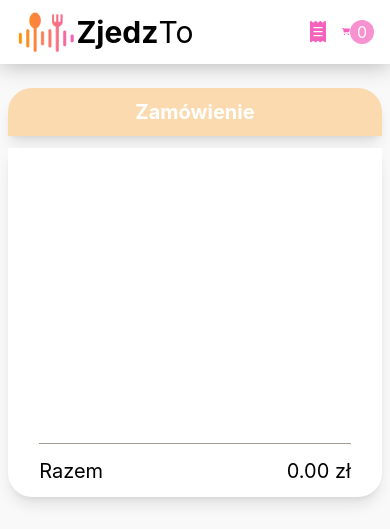
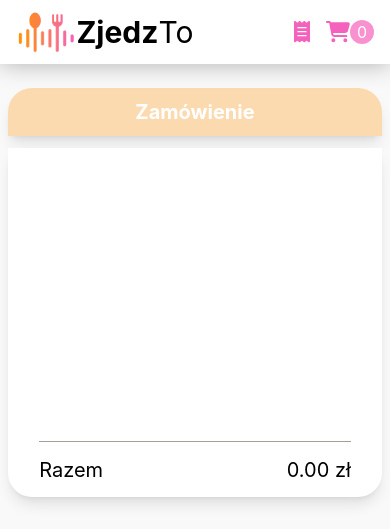
Before and after one commit to TomaszSack/zjedzto, a React (Create React App) app: page /order in a window 390 px wide. Shown: the top 529 px of the page. Built offline with nearby package versions, Linux system fonts and the light colour scheme.

Commit message:
minor style changes

```diff
--- a/src/components/Navbar.tsx
+++ b/src/components/Navbar.tsx
@@ -28,7 +28,7 @@ const Navbar = () => {
             icon={faReceipt}
           />
         <div
-          className="relative flex items-center h-2/6"
+          className="relative flex items-center h-full"
           onMouseEnter={() => setMenuIsOpen(true)}
           onMouseLeave={() => setMenuIsOpen(false)}
         >
--- a/src/components/Order/Cart.tsx
+++ b/src/components/Order/Cart.tsx
@@ -8,7 +8,7 @@ const Cart: React.FC<{ small?: boolean }> = ({ small }) => {
   const { cartItems, cartTotalPrice } = useCart();
 
   return (
-    <div className="h-5/6 bg-white shadow-lg my-3 rounded-b-3xl pt-6">
+    <div className="h-5/6 bg-white shadow-lg my-3 rounded-b-3xl pt-3 lg:pt-6">
       <div className={!small ? "h-5/6" : "h-4/5"}>
         {cartItems.map((dish) => {
           return <OrderItem key={dish.id} dish={dish} small={small} />;
```
